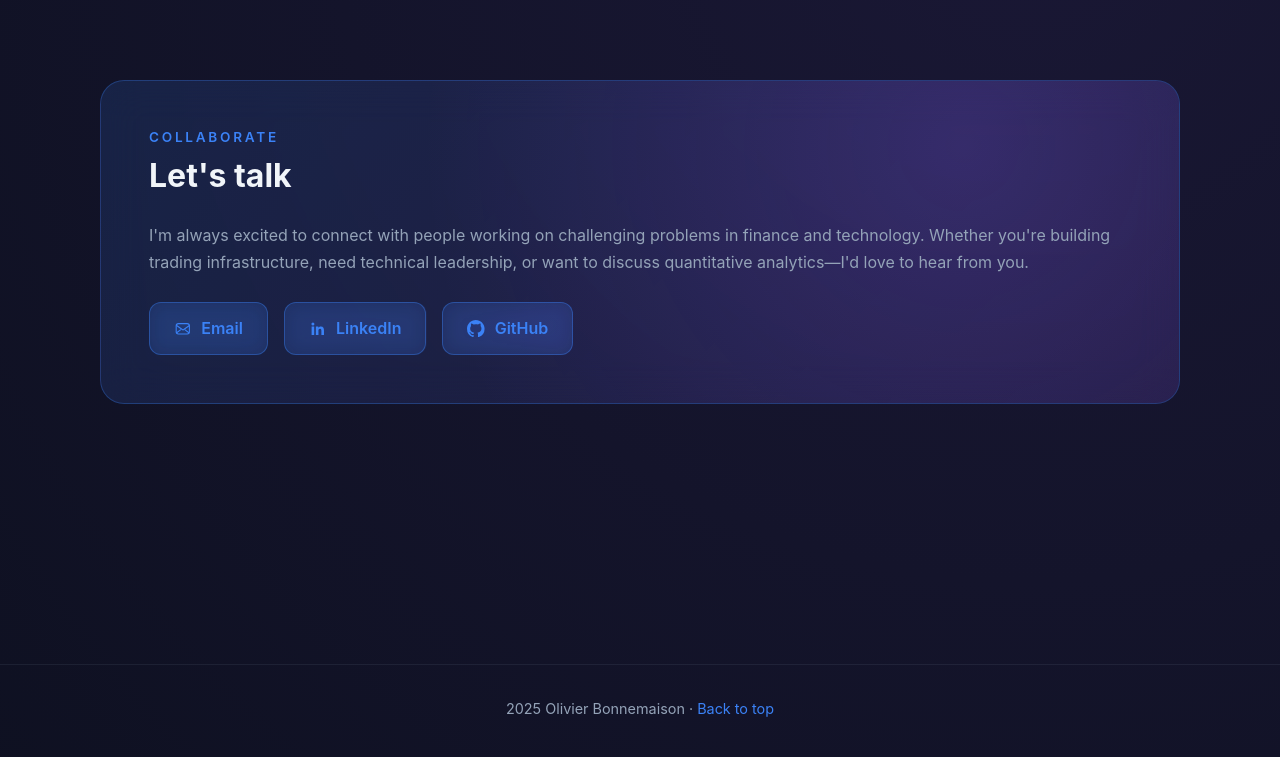
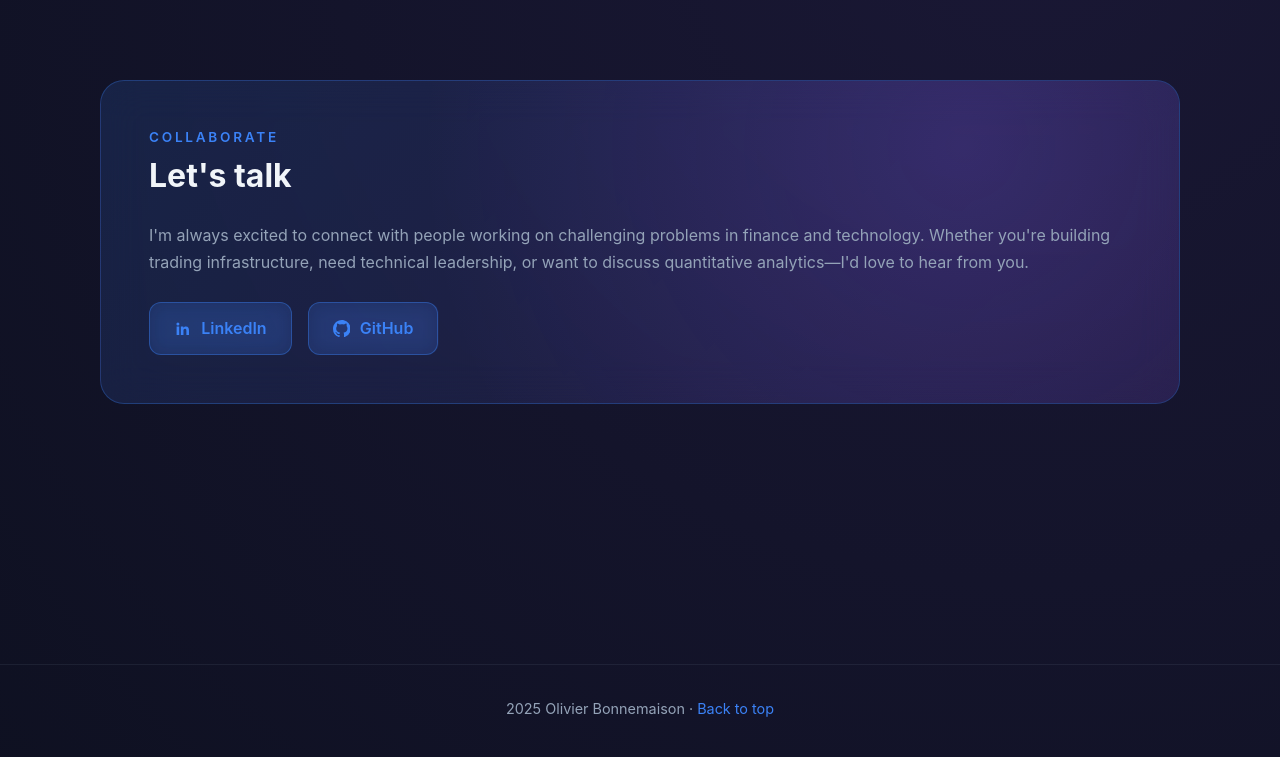
Before and after one commit to bonnemai/bonnemai.com, a plain HTML site: page index.html in a window 1280 px wide. Shown: the part 3740-4497 px from the top of the page. Drawn offline with Linux system fonts and the light colour scheme.

Commit message:
Remove email.

```diff
--- a/index.html
+++ b/index.html
@@ -317,15 +317,6 @@
             hear from you.
           </p>
           <div class="contact-links">
-            <a class="with-icon" href="mailto:olivier.bonnemaison@gmail.com">
-              <svg class="icon icon-mail" aria-hidden="true" viewBox="0 0 24 24">
-                <rect x="3" y="5" width="18" height="14" rx="3" ry="3" fill="none" stroke="currentColor" stroke-width="1.5"></rect>
-                <path d="M3.6 7.6 11.7 13.2a1 1 0 0 0 1.2 0l8.1-5.6" fill="none" stroke="currentColor" stroke-width="1.5" stroke-linecap="round" stroke-linejoin="round"></path>
-                <path d="m3.6 17.4 5.3-4" fill="none" stroke="currentColor" stroke-width="1.5" stroke-linecap="round" stroke-linejoin="round"></path>
-                <path d="m20.4 17.4-5.3-4" fill="none" stroke="currentColor" stroke-width="1.5" stroke-linecap="round" stroke-linejoin="round"></path>
-              </svg>
-              <span>Email</span>
-            </a>
             <a class="with-icon" href="https://www.linkedin.com/in/bonnemai" target="_blank" rel="noreferrer">
               <svg class="icon icon-linkedin" aria-hidden="true" viewBox="0 0 24 24">
                 <path
```
